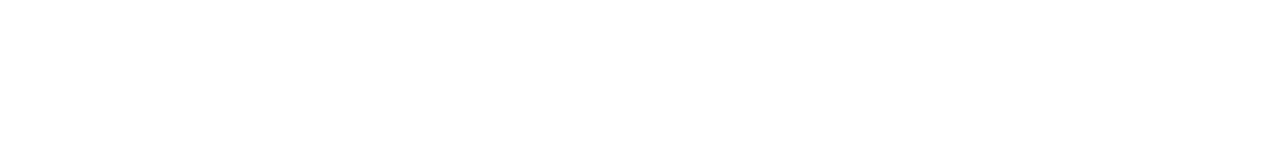
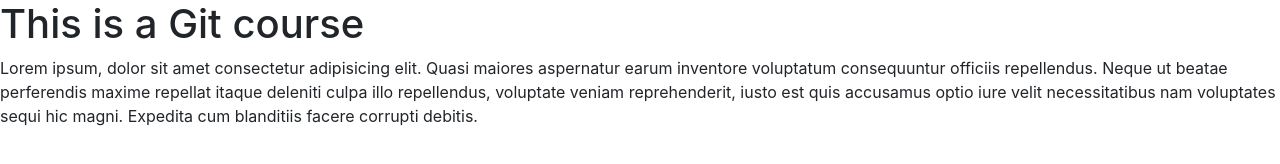
Before and after one commit to maxiim3/HX, a plain HTML site: page index.html in a window 1280 px wide. Drawn offline with nearby package versions, Linux system fonts and the light colour scheme.

Commit message:
added a title

```diff
--- a/index.html
+++ b/index.html
@@ -10,6 +10,8 @@
     <link rel="stylesheet" href="https://stackpath.bootstrapcdn.com/bootstrap/4.3.1/css/bootstrap.min.css" integrity="sha384-ggOyR0iXCbMQv3Xipma34MD+dH/1fQ784/j6cY/iJTQUOhcWr7x9JvoRxT2MZw1T" crossorigin="anonymous">
   </head>
   <body>
+      <h1>This is a Git course</h1>
+      <p>Lorem ipsum, dolor sit amet consectetur adipisicing elit. Quasi maiores aspernatur earum inventore voluptatum consequuntur officiis repellendus. Neque ut beatae perferendis maxime repellat itaque deleniti culpa illo repellendus, voluptate veniam reprehenderit, iusto est quis accusamus optio iure velit necessitatibus nam voluptates sequi hic magni. Expedita cum blanditiis facere corrupti debitis.</p>
 
   </body>
 </html>
```
